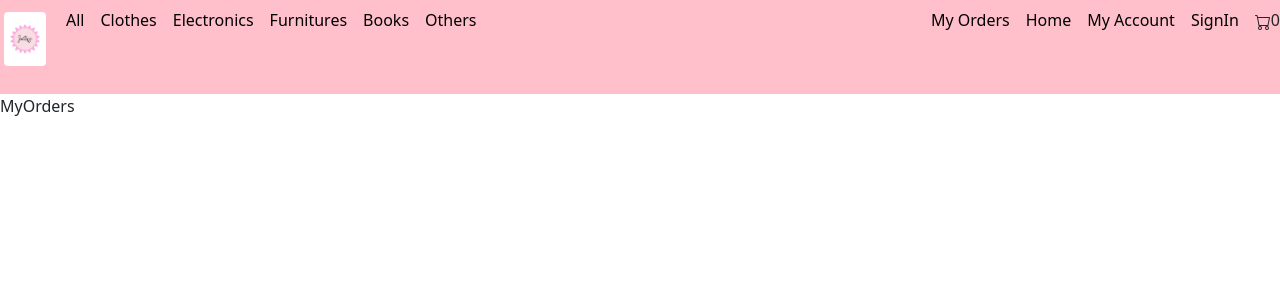
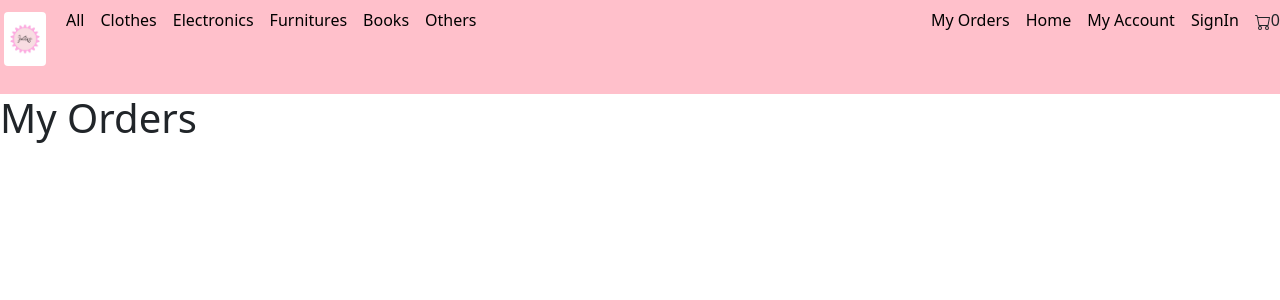
Before and after one commit to YunuenAM/02-react-ecommerce, a React (Vite) app in the folder 02-React-ecommerce/: page /my-orders in a window 1280 px wide. Shown: the top 300 px of the page. Built offline with nearby package versions, Linux system fonts and the light colour scheme.

Commit message:
✨Feat:  My Order added

```diff
--- /dev/null
+++ b/02-React-ecommerce/src/OrdersCard/index.jsx
@@ -0,0 +1,19 @@
+const OrdersCard = props => {
+  const { totalPrice, totalProducts } = props
+
+  let renderXMarkIcon
+
+  return (
+    <div className='d-flex justify-content-between item-center mb-3 border border-black '>
+
+      <p>
+        <span>01.02.23</span>
+        <span>{totalProducts}</span>
+        <span>{totalPrice}</span>
+      </p>
+
+    </div>
+
+  )
+}
+export default OrdersCard
--- a/02-React-ecommerce/src/Pages/App/index.jsx
+++ b/02-React-ecommerce/src/Pages/App/index.jsx
@@ -19,6 +19,7 @@ const AppRoutes = () => {
     { path: '/my-order', element: <MyOrder /> },
     { path: '/my-orders', element: <MyOrders /> },
     { path: '/my-orders/last', element: <MyOrder /> },
+    { path: '/my-orders/:id', element: <MyOrder /> },
     { path: '/signIn', element: <SignIn /> },
     { path: '/*', element: <NotFound /> }
 
--- a/02-React-ecommerce/src/Pages/MyOrder/index.jsx
+++ b/02-React-ecommerce/src/Pages/MyOrder/index.jsx
@@ -2,12 +2,21 @@ import Layout from '../../Components/Layout'
 import { useContext } from 'react'
 import { ShoppingCartContext } from '../../Context'
 import OrderCard from '../../Components/OrderCard'
+import { Link } from 'react-router-dom'
 const MyOrder = () => {
   const context = useContext(ShoppingCartContext)
 
   return (
     <Layout>
-      MyOrder
+      <div className='header'>
+        <Link to='/my-orders'>
+          <svg xmlns='http://www.w3.org/2000/svg' width='16' height='16' fill='currentColor' className='bi bi-chevron-left' viewBox='0 0 16 16'>
+            <path fillRule='evenodd' d='M11.354 1.646a.5.5 0 0 1 0 .708L5.707 8l5.647 5.646a.5.5 0 0 1-.708.708l-6-6a.5.5 0 0 1 0-.708l6-6a.5.5 0 0 1 .708 0z' />
+          </svg>
+        </Link>
+        <h1> MyOrder</h1>
+      </div>
+
       <div className='d flex-column w-50 '>
         {
         context.order?.slice(-1)[0].products.map(product => (
--- a/02-React-ecommerce/src/Pages/MyOrders/index.jsx
+++ b/02-React-ecommerce/src/Pages/MyOrders/index.jsx
@@ -1,9 +1,31 @@
 import Layout from '../../Components/Layout'
+import OrdersCard from '../../OrdersCard'
+import { ShoppingCartContext } from '../../Context'
+import { useContext } from 'react'
+import { Link } from 'react-router-dom'
 
 const MyOrders = () => {
+  const context = useContext(ShoppingCartContext)
   return (
     <Layout>
-      MyOrders
+      <div className=' '>
+
+        <h1> My Orders</h1>
+      </div>
+
+      {
+        context.order.map((order, index) => (
+          <Link key={index} to={`/my-orders/${index}`}>
+            <OrdersCard
+              totalPrice={order.totalPrice}
+              totalProducts={order.totalProducts}
+            />
+          </Link>
+        )
+
+        )
+      }
+
     </Layout>
   )
 }
```
